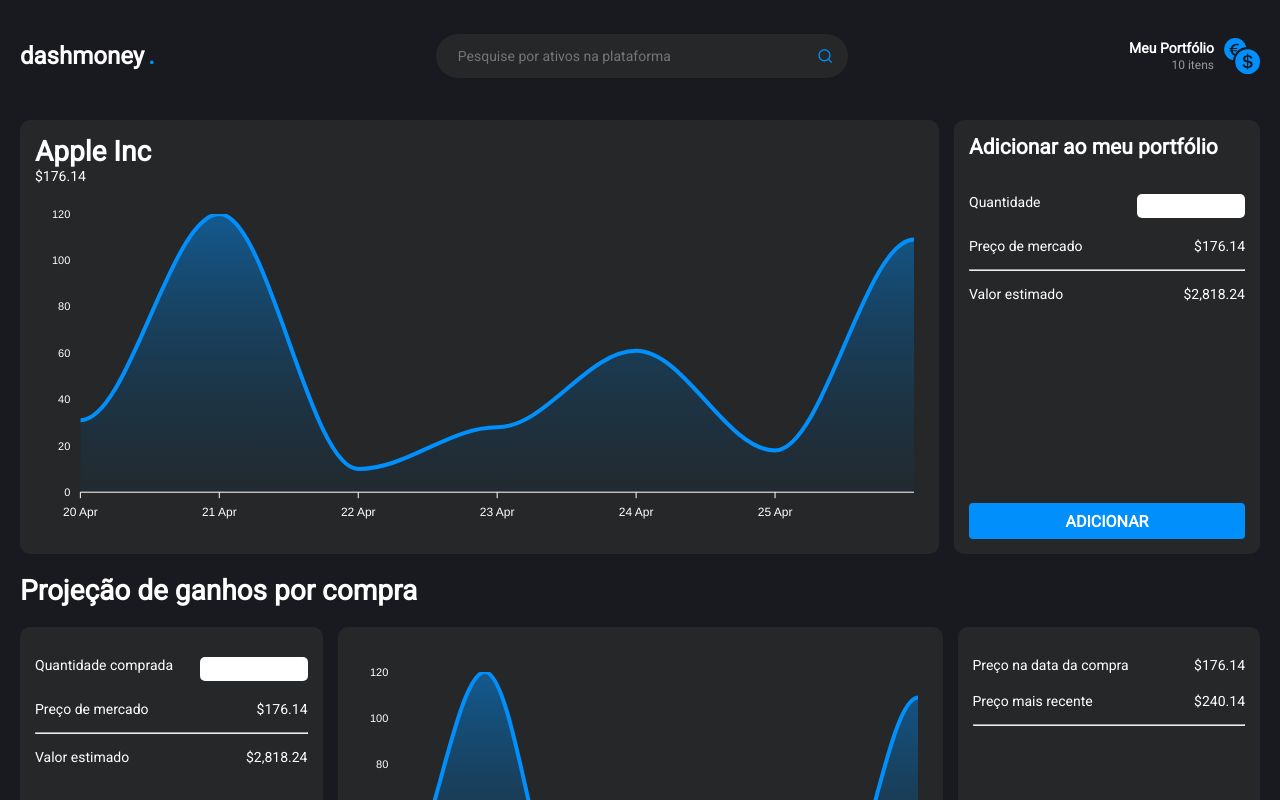
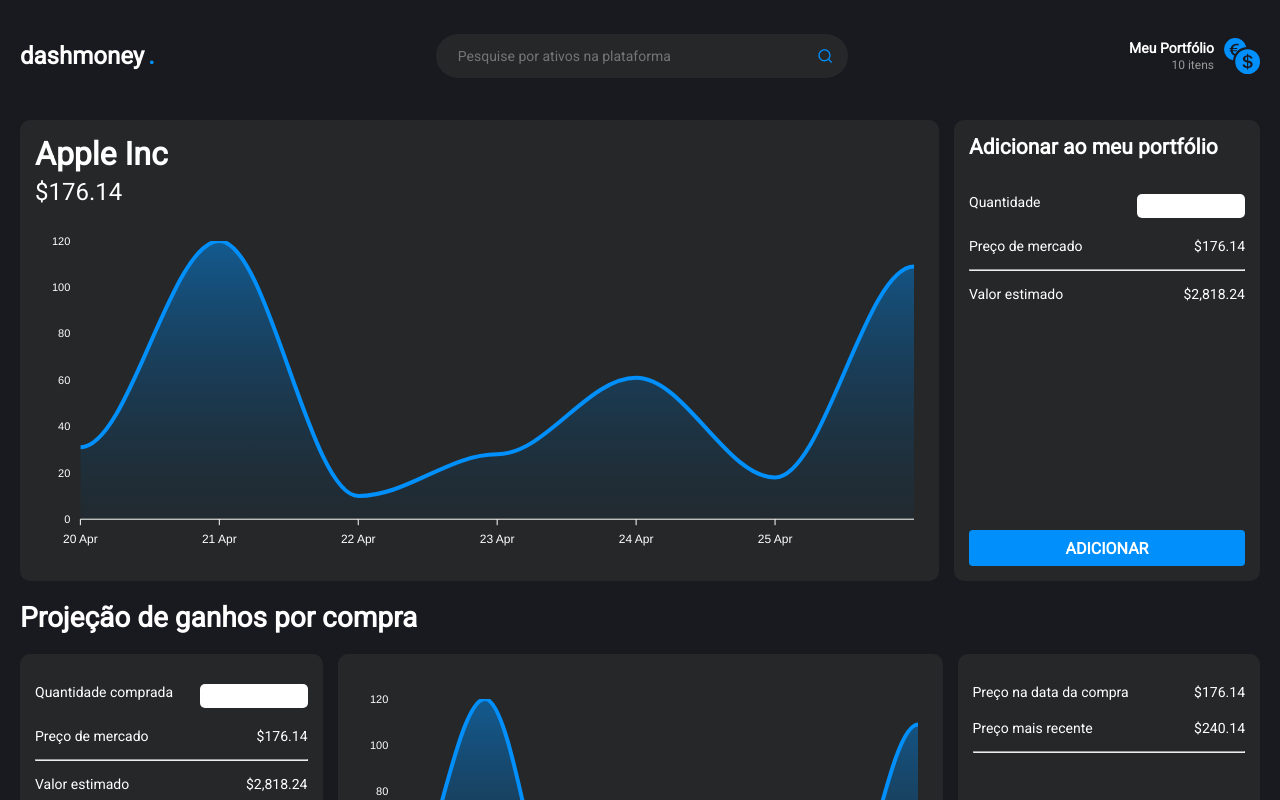
Before and after one commit to xl-solutions/hiring, a React (Create React App) app in the folder web/: page / in a window 1280 px wide. Shown: the top 800 px of the page. Built offline with nearby package versions, Linux system fonts and the light colour scheme.

Commit message:
fix font size company name and price on home

```diff
--- a/web/src/pages/Dashboard/index.tsx
+++ b/web/src/pages/Dashboard/index.tsx
@@ -57,8 +57,8 @@
       <Content>
         <GeneralInfo>
           <InfoStock>
-            <h1>Apple Inc</h1>
-            <span>$176.14</span>
+            <h1 id="company-name">Apple Inc</h1>
+            <span id="price">$176.14</span>
             <AreaChart />
           </InfoStock>
           <Menu>
--- a/web/src/pages/Dashboard/styles.ts
+++ b/web/src/pages/Dashboard/styles.ts
@@ -29,6 +29,14 @@
   background-color: var(--gray);
   border-radius: 10px;
   padding: 15px;
+
+  #company-name {
+    font-size: 32px;
+  }
+  #price {
+    font-size: 24px;
+    margin: 5px 0;
+  }
 `;
 
 export const Menu = styled.div`
```
